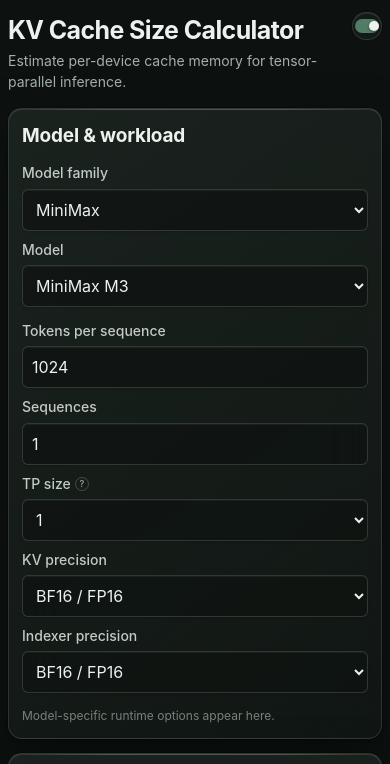
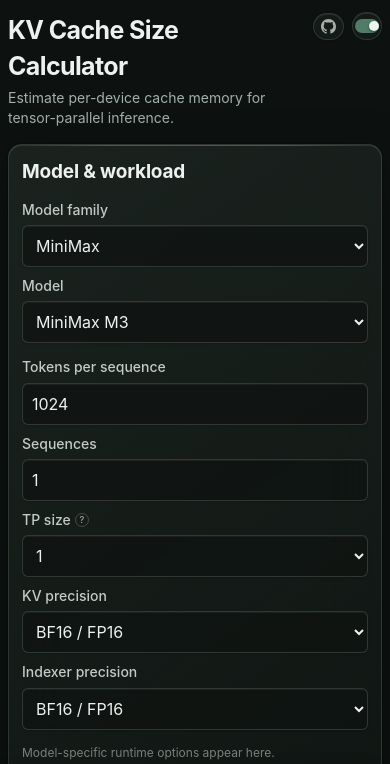
Before and after one commit to Eco-Sphere/kv-cache-calculator, a plain HTML site: page web/index.html in a window 390 px wide. Both pictures are taken after a click on the button "切换到深色模式". Shown: the top 764 px of the page. Drawn offline with Linux system fonts and the light colour scheme.

Commit message:
Add GitHub repo link to page header

```diff
--- a/web/assets/styles.css
+++ b/web/assets/styles.css
@@ -91,6 +91,33 @@
   height: 6px;
   border-radius: 50%;
   background: var(--accent);
+}
+
+.repo-link {
+  display: inline-flex;
+  align-items: center;
+  gap: 7px;
+  padding: 5px 10px;
+  border: 1px solid rgb(255 255 255 / 0.7);
+  border-radius: 999px;
+  color: var(--muted);
+  background: rgb(255 255 255 / 0.5);
+  box-shadow: inset 0 1px 0 rgb(255 255 255 / 0.78), 0 0 0 1px rgb(62 79 69 / 0.06);
+  -webkit-backdrop-filter: blur(14px) saturate(150%);
+  backdrop-filter: blur(14px) saturate(150%);
+  font-size: 13px;
+  white-space: nowrap;
+  text-decoration: none;
+}
+
+.repo-link svg {
+  width: 15px;
+  height: 15px;
+  fill: currentColor;
+}
+
+.repo-link:hover {
+  color: var(--text);
 }
 
 .theme-toggle {
@@ -780,11 +807,16 @@
 }
 
 [data-theme="dark"] .status,
+[data-theme="dark"] .repo-link,
 [data-theme="dark"] .theme-toggle {
   border-color: rgb(255 255 255 / 0.12);
   color: var(--muted);
   background: rgb(24 31 27 / 0.72);
   box-shadow: inset 0 1px 0 rgb(255 255 255 / 0.08), 0 0 0 1px rgb(0 0 0 / 0.18);
+}
+
+[data-theme="dark"] .repo-link:hover {
+  color: var(--text);
 }
 
 [data-theme="dark"] .theme-toggle:hover {
@@ -904,6 +936,7 @@
 
 @media (prefers-reduced-transparency: reduce) {
   .status,
+  .repo-link,
   .theme-toggle,
   .control-card,
   .result-card,
@@ -986,8 +1019,13 @@
     padding: 5px 2px;
   }
 
-  .theme-toggle-label {
+  .theme-toggle-label,
+  .repo-link-label {
     display: none;
+  }
+
+  .repo-link {
+    padding: 5px 7px;
   }
 
   .control-card,
--- a/web/index.html
+++ b/web/index.html
@@ -11,7 +11,7 @@
       document.documentElement.dataset.theme = localStorage.getItem("kv-theme") || "light";
     } catch (_) {}
   </script>
-  <link rel="stylesheet" href="assets/styles.css?v=20260816-3">
+  <link rel="stylesheet" href="assets/styles.css?v=20260818-1">
 </head>
 <body>
   <main class="page-shell">
@@ -21,6 +21,10 @@
         <p>Estimate per-device cache memory for tensor-parallel inference.</p>
       </div>
       <div class="header-actions">
+        <a class="repo-link" href="https://github.com/Eco-Sphere/kv-cache-calculator" target="_blank" rel="noopener" title="GitHub repository">
+          <svg viewBox="0 0 16 16" aria-hidden="true"><path d="M8 0C3.58 0 0 3.58 0 8c0 3.54 2.29 6.53 5.47 7.59.4.07.55-.17.55-.38 0-.19-.01-.82-.01-1.49-2.01.37-2.53-.49-2.69-.94-.09-.23-.48-.94-.82-1.13-.28-.15-.68-.52-.01-.53.63-.01 1.08.58 1.23.82.72 1.21 1.87.87 2.33.66.07-.52.28-.87.51-1.07-1.78-.2-3.64-.89-3.64-3.95 0-.87.31-1.59.82-2.15-.08-.2-.36-1.02.08-2.12 0 0 .67-.21 2.2.82.64-.18 1.32-.27 2-.27s1.36.09 2 .27c1.53-1.04 2.2-.82 2.2-.82.44 1.1.16 1.92.08 2.12.51.56.82 1.27.82 2.15 0 3.07-1.87 3.75-3.65 3.95.29.25.54.73.54 1.48 0 1.07-.01 1.93-.01 2.2 0 .21.15.46.55.38A8.01 8.01 0 0 0 16 8c0-4.42-3.58-8-8-8Z"/></svg>
+          <span class="repo-link-label">GitHub</span>
+        </a>
         <span class="status"><i aria-hidden="true"></i>Live estimate</span>
         <button class="theme-toggle" id="theme-toggle" type="button" aria-label="切换到深色模式" aria-pressed="false">
           <span class="theme-toggle-track" aria-hidden="true"><i></i></span>
```
